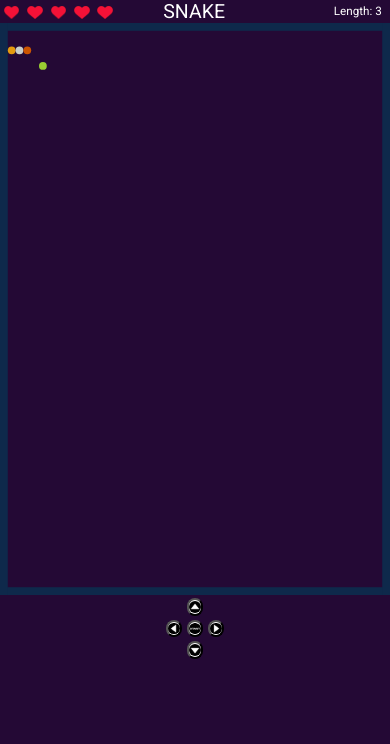
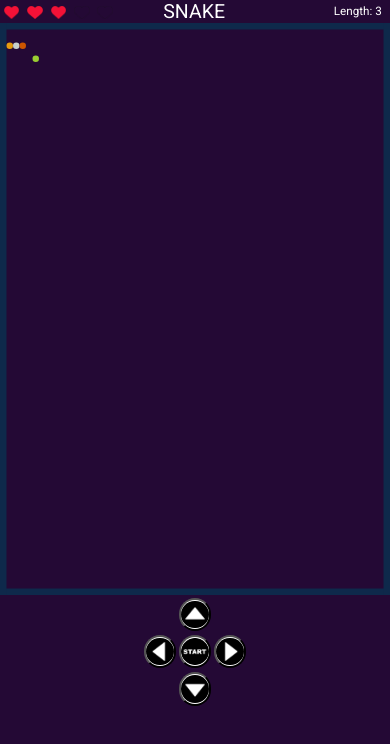
Before and after one commit to Talex210/caterpillar_react, a React (Create React App) app: page / in a window 390 px wide. Shown: the top 744 px of the page. Built offline with nearby package versions, Linux system fonts and the light colour scheme.

Commit message:
In a mobile device, the buttons are doubled in size. Reduced the game block. Corrected the inscription "game over".

```diff
--- a/src/Component/GameArea/Elements/ControlButtons/ControlButtons.jsx
+++ b/src/Component/GameArea/Elements/ControlButtons/ControlButtons.jsx
@@ -8,7 +8,7 @@ import stop from '../../../../assets/img/stop.png'
 
 export const ControlButtons = (props) => {
     return (
-        <div className={style.controlButtons}>
+        <div className={props.width <= 600 ? style.controlButtons_smallWidth : style.controlButtons}>
             <button className={style.left} onClick={props.left} disabled={props.life === 0 ? 'disabled' : null}>
                 <img alt={'button left'} src={left}/>
             </button>
--- a/src/Component/GameArea/Elements/ControlButtons/ControlButtons.module.css
+++ b/src/Component/GameArea/Elements/ControlButtons/ControlButtons.module.css
@@ -49,3 +49,29 @@
     width: 3vw;
     border-radius: 10vw;
 }
+
+.controlButtons_smallWidth button {
+    display: flex;
+    justify-content: center;
+    align-items: center;
+    width: 8vw;
+    border-radius: 10vw;
+    background-color: #ffffff;
+    cursor: grab;
+}
+
+.controlButtons_smallWidth img {
+    width: 7vw;
+    border-radius: 10vw;
+}
+
+.controlButtons_smallWidth {
+    display: grid;
+    grid-template-areas:
+    'u u u'
+    'l st r'
+    'd d d';
+    grid-template-columns: 10fr 1fr 10fr;
+    justify-items: center;
+    grid-gap: 1vw;
+}
--- a/src/Component/GameArea/Elements/GameOver/GameOver.jsx
+++ b/src/Component/GameArea/Elements/GameOver/GameOver.jsx
@@ -4,7 +4,7 @@ export const GameOver = (props) => {
     return (
         <>
             <text x={props.width * 0.4 / 2} y={props.height * 1.1 / 2} className={style.gameOver}>GAME OVER</text>
-            <text x={props.width * 0.4 / 2} y={props.height * 1.3 / 2} className={style.text}>
+            <text x={props.width * 0.41 / 2} y={props.height * 1.4 / 2} className={style.text}>
                 To start the game again, refresh the page.
             </text>
         </>
--- a/src/Component/GameArea/GameArea.jsx
+++ b/src/Component/GameArea/GameArea.jsx
@@ -81,7 +81,7 @@ export const GameArea = (props) => {
             </svg>
             <div>
                 <ControlButtons life={props.life} left={left} right={right} up={up} down={down} isStop={isStop}
-                                start={start} stop={stop}/>
+                                start={start} stop={stop} width={props.width}/>
             </div>
         </div>
     )
--- a/src/Redux/GameAreaReducer.js
+++ b/src/Redux/GameAreaReducer.js
@@ -9,7 +9,7 @@ const EAT_APPLE = 'EAT_APPLE';
 let initialState = {
     width: Math.trunc(window.innerWidth / 100) * 100,
     height: Math.trunc(window.innerHeight / 100) * 55,
-    blockSize: Math.trunc(window.innerWidth / 60),
+    blockSize: Math.trunc(window.innerWidth / 70),
     snake: {
         x: [1, 2, 3],
         y: [3, 3, 3]
@@ -22,7 +22,7 @@ let initialState = {
     intervalStop: 0,
     isCollision: false,
     snakeLength: 3,
-    life: 5,
+    life: 3,
     speed: 300
 }
 
```
